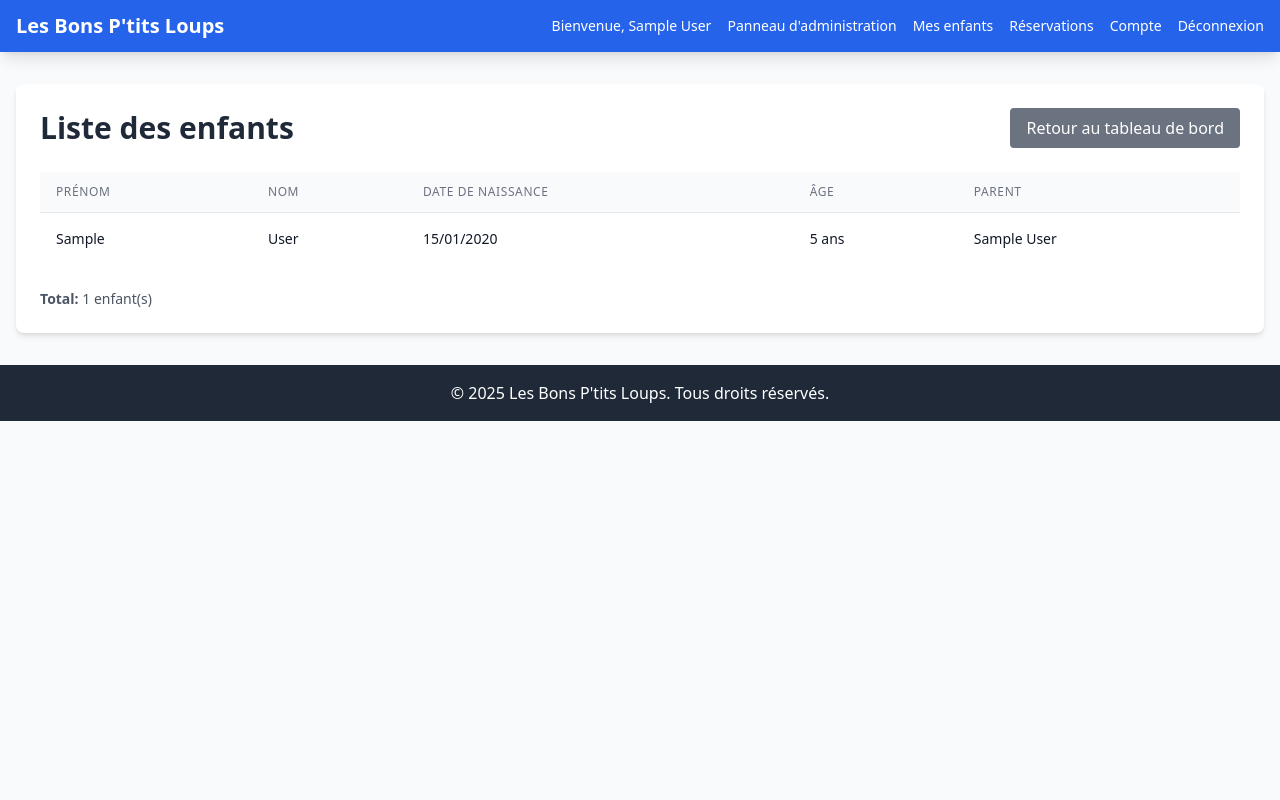
After one commit to Oripy/BonPtitLoup, a Django app: page /admin-panel/children/ in a window 1280 px wide. The commit adds this page. Run offline with Django 5.2, Linux system fonts and the light colour scheme; a user stored in the database is signed in; tables that the repository leaves empty hold one stand-in row (values such as "Sample post"); some libraries are stand-ins or nearby versions.

Commit message:
Add children list view and template
- Introduced a new view to list all children sorted by age, enhancing the admin panel's functionality.
- Created a corresponding template for displaying the children list, including details such as names, birth dates, and parent information.
- Updated the dashboard to include a link to the new children list page for easier navigation.

```diff
--- /dev/null
+++ b/admin_panel/templates/admin_panel/children_list.html
@@ -0,0 +1,60 @@
+{% extends 'base.html' %}
+{% load i18n %}
+
+{% block title %}{% trans "Liste des enfants" %} - {% trans "Panneau d'administration" %}{% endblock %}
+
+{% block content %}
+<div class="bg-white rounded-lg shadow-md p-4 sm:p-6">
+    <div class="flex flex-col sm:flex-row sm:justify-between sm:items-center mb-6 space-y-3 sm:space-y-0">
+        <h1 class="text-2xl sm:text-3xl font-bold text-gray-800">{% trans "Liste des enfants" %}</h1>
+        <a href="{% url 'admin_panel:dashboard' %}" class="bg-gray-500 text-white px-4 py-2 rounded hover:bg-gray-600 transition duration-200 text-center text-sm sm:text-base">
+            {% trans "Retour au tableau de bord" %}
+        </a>
+    </div>
+
+    {% if children %}
+        <div class="overflow-x-auto">
+            <table class="min-w-full divide-y divide-gray-200">
+                <thead class="bg-gray-50">
+                    <tr>
+                        <th class="px-4 py-3 text-left text-xs font-medium text-gray-500 uppercase tracking-wider">{% trans "Prénom" %}</th>
+                        <th class="px-4 py-3 text-left text-xs font-medium text-gray-500 uppercase tracking-wider">{% trans "Nom" %}</th>
+                        <th class="px-4 py-3 text-left text-xs font-medium text-gray-500 uppercase tracking-wider">{% trans "Date de naissance" %}</th>
+                        <th class="px-4 py-3 text-left text-xs font-medium text-gray-500 uppercase tracking-wider">{% trans "Âge" %}</th>
+                        <th class="px-4 py-3 text-left text-xs font-medium text-gray-500 uppercase tracking-wider">{% trans "Parent" %}</th>
+                    </tr>
+                </thead>
+                <tbody class="bg-white divide-y divide-gray-200">
+                    {% for child in children %}
+                        <tr class="hover:bg-gray-50">
+                            <td class="px-4 py-4 whitespace-nowrap">
+                                <div class="text-sm font-medium text-gray-900">{{ child.first_name }}</div>
+                            </td>
+                            <td class="px-4 py-4 whitespace-nowrap">
+                                <div class="text-sm font-medium text-gray-900">{{ child.last_name }}</div>
+                            </td>
+                            <td class="px-4 py-4 whitespace-nowrap">
+                                <div class="text-sm text-gray-900">{{ child.birth_date|date:"d/m/Y" }}</div>
+                            </td>
+                            <td class="px-4 py-4 whitespace-nowrap">
+                                <div class="text-sm text-gray-900">{{ child.age }} {% trans "ans" %}</div>
+                            </td>
+                            <td class="px-4 py-4 whitespace-nowrap">
+                                <div class="text-sm text-gray-900">{{ child.parent.first_name }} {{ child.parent.last_name }}</div>
+                            </td>
+                        </tr>
+                    {% endfor %}
+                </tbody>
+            </table>
+        </div>
+
+        <div class="mt-6 text-sm text-gray-600">
+            <p><strong>{% trans "Total" %}:</strong> {{ children.count }} {% trans "enfant(s)" %}</p>
+        </div>
+    {% else %}
+        <div class="text-center py-12">
+            <p class="text-gray-600 text-lg">{% trans "Aucun enfant n'est encore enregistré." %}</p>
+        </div>
+    {% endif %}
+</div>
+{% endblock %}
--- a/admin_panel/templates/admin_panel/dashboard.html
+++ b/admin_panel/templates/admin_panel/dashboard.html
@@ -10,6 +10,9 @@
         <div class="flex flex-col sm:flex-row space-y-2 sm:space-y-0 sm:space-x-2">
             <a href="{% url 'admin_panel:parents_list' %}" class="bg-purple-600 text-white px-4 py-2 rounded hover:bg-purple-700 transition duration-200 text-center text-sm sm:text-base">
                 {% trans "Liste des parents" %}
+            </a>
+            <a href="{% url 'admin_panel:children_list' %}" class="bg-green-600 text-white px-4 py-2 rounded hover:bg-green-700 transition duration-200 text-center text-sm sm:text-base">
+                {% trans "Liste des enfants" %}
             </a>
             <a href="{% url 'admin_panel:create' %}" class="bg-blue-600 text-white px-4 py-2 rounded hover:bg-blue-700 transition duration-200 text-center text-sm sm:text-base">
                 {% trans "Créer un groupe de dates" %}
--- a/admin_panel/urls.py
+++ b/admin_panel/urls.py
@@ -9,6 +9,7 @@ urlpatterns = [
     path('parents/<int:parent_id>/reset-password/', views.reset_parent_password, name='reset_parent_password'),
     path('parents/<int:parent_id>/toggle-admin/', views.toggle_admin_status, name='toggle_admin_status'),
     path('parents/<int:parent_id>/delete/', views.delete_parent_account, name='delete_parent_account'),
+    path('children/', views.children_list, name='children_list'),
     path('create/', views.date_group_create, name='create'),
     path('<int:pk>/edit/', views.date_group_edit, name='edit'),
     path('<int:pk>/delete/', views.date_group_delete, name='delete'),
--- a/admin_panel/views.py
+++ b/admin_panel/views.py
@@ -364,3 +364,16 @@ def delete_parent_account(request, parent_id):
         'user': user,
     }
     return render(request, 'admin_panel/delete_account_confirm.html', context)
+
+
+@login_required
+@user_passes_test(is_admin)
+def children_list(request):
+    """List all children sorted by age (ascending - youngest first)"""
+    # Sort by birth_date descending (most recent = youngest = first)
+    children = Child.objects.select_related('parent').order_by('-birth_date')
+
+    context = {
+        'children': children,
+    }
+    return render(request, 'admin_panel/children_list.html', context)
```
